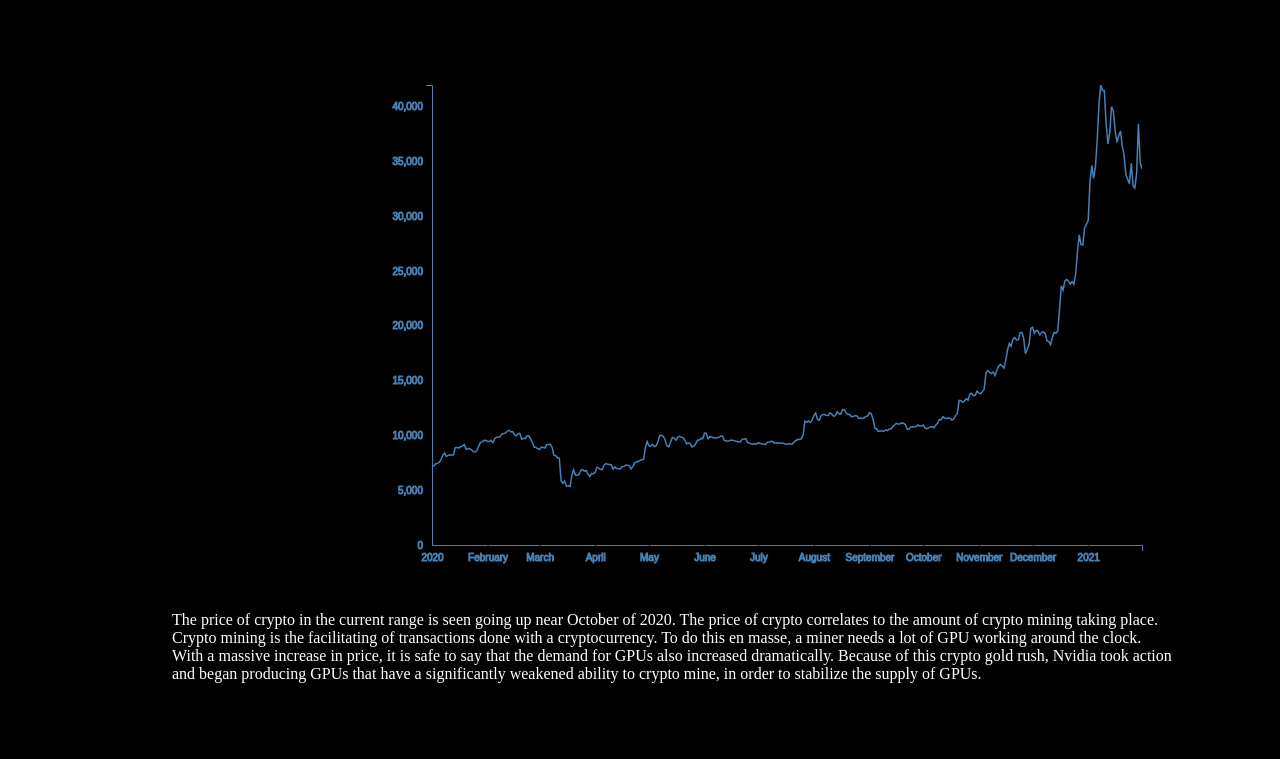
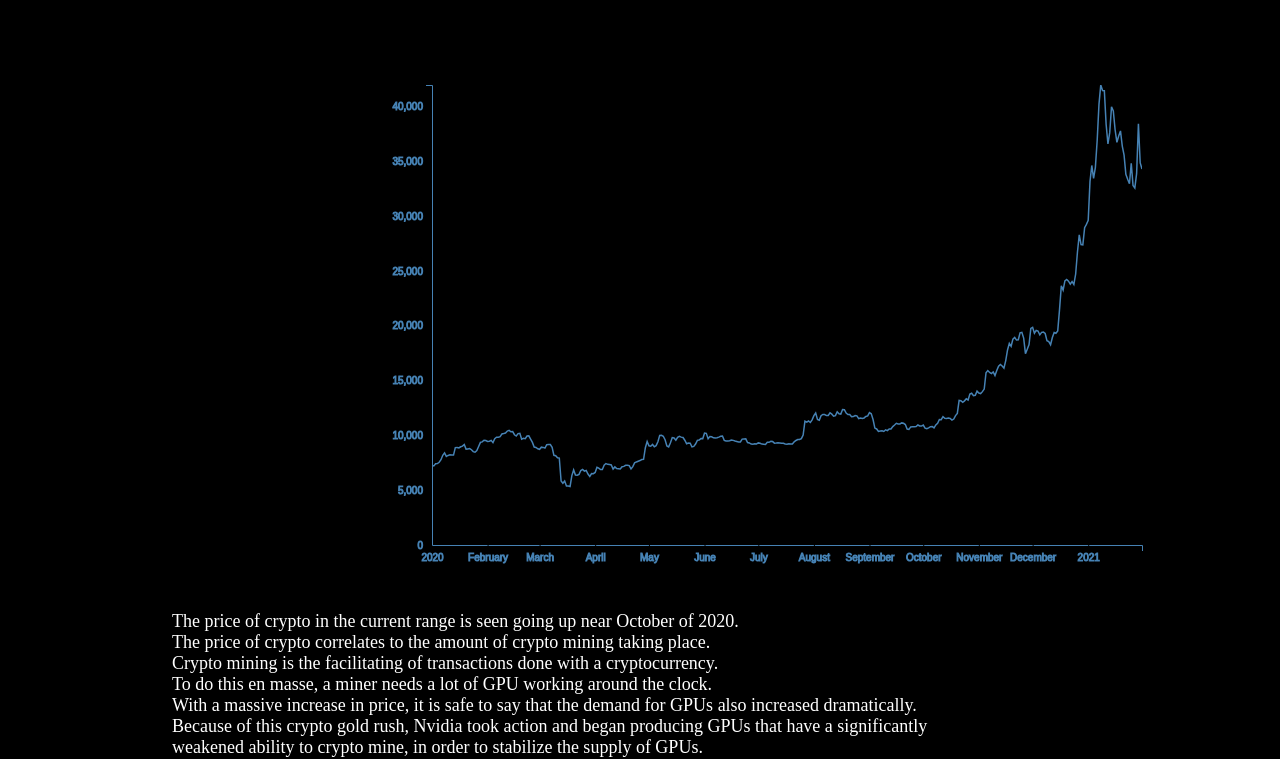
Before and after one commit to robnano/Vis-GPUprices, a plain HTML site: page crypto.html in a window 1280 px wide. Shown: the part 227-986 px from the top of the page. Drawn offline with nearby package versions, Linux system fonts and the light colour scheme.

Commit message:
Font/Margin update

```diff
--- a/crypto.html
+++ b/crypto.html
@@ -23,7 +23,7 @@
 
         <div class="parent">
             <div class = "child" id="crypto" width="1200" height="800"></div>
-            <div style="margin-left:100px; margin-right:0px;" class="child">The price of crypto in the current range is seen going up near October of 2020. The price of crypto correlates to the amount of crypto mining taking place.<br>Crypto mining is the facilitating of transactions done with a cryptocurrency. To do this en masse, a miner needs a lot of GPU working around the clock.<br>With a massive increase in price, it is safe to say that the demand for GPUs also increased dramatically. Because of this crypto gold rush, Nvidia took action<br>and began producing GPUs that have a significantly weakened ability to crypto mine, in order to stabilize the supply of GPUs.</div>
+            <div style="margin-left:100px; margin-right:0px;font-size: 18px" class="child">The price of crypto in the current range is seen going up near October of 2020.<br>The price of crypto correlates to the amount of crypto mining taking place.<br>Crypto mining is the facilitating of transactions done with a cryptocurrency.<br>To do this en masse, a miner needs a lot of GPU working around the clock.<br>With a massive increase in price, it is safe to say that the demand for GPUs also increased dramatically.<br>Because of this crypto gold rush, Nvidia took action and began producing GPUs that have a significantly<br>weakened ability to crypto mine, in order to stabilize the supply of GPUs.</div>
         </div>
         <script src="./cryptoline.js"></script>
         <a href="index.html">Back</a>
```
Also changed, not shown: semi.html (+1 -1 lines).
